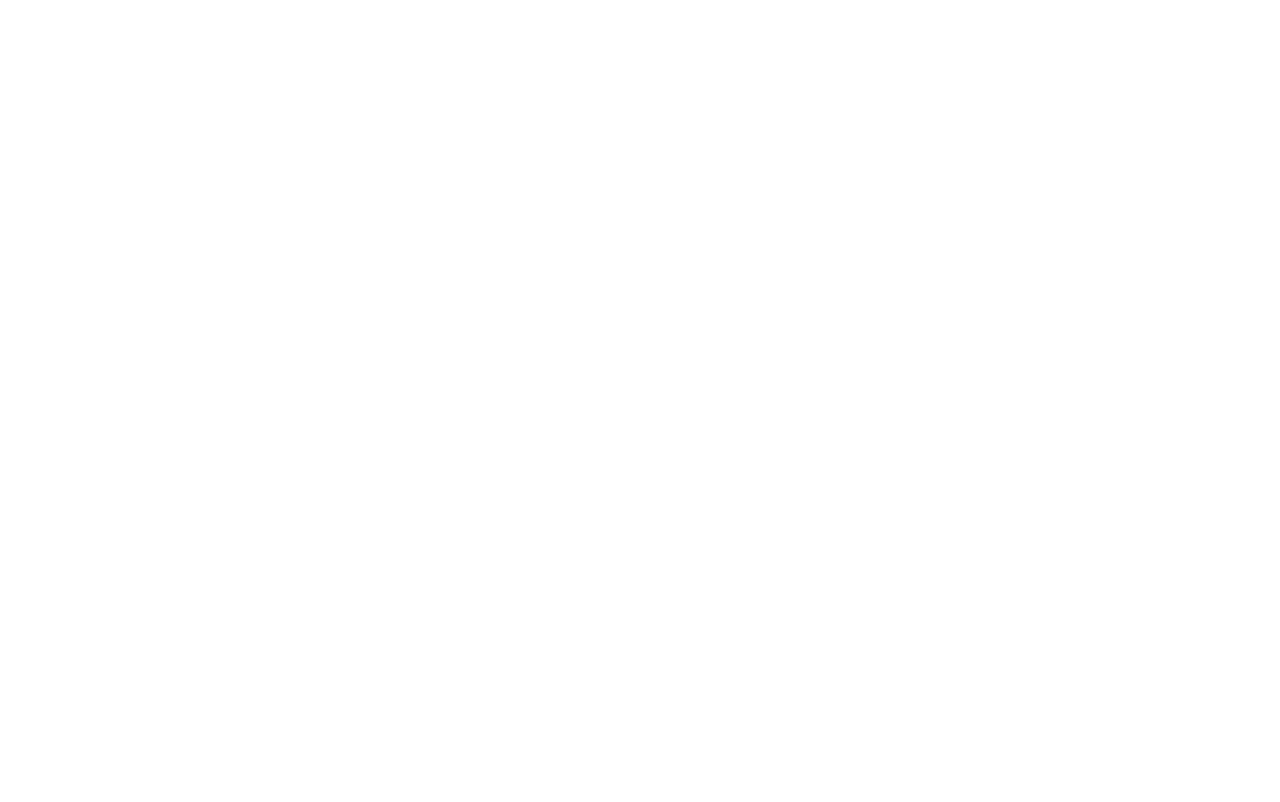
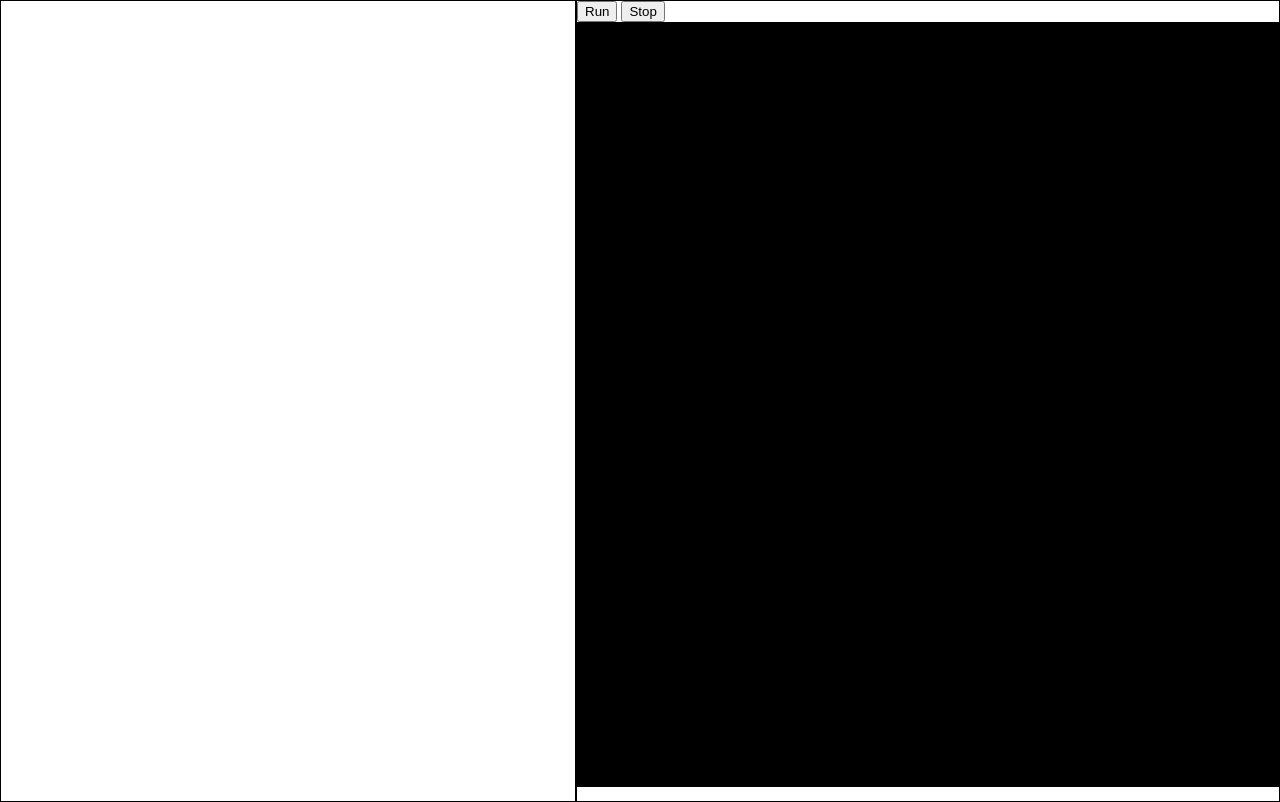
Before and after one commit to sevinatenine/Backwash, a website: page playground/index.html in a window 1280 px wide. Drawn offline with nearby package versions, Linux system fonts and the light colour scheme.

Commit message:
Made changes

```diff
--- a/playground/index.html
+++ b/playground/index.html
@@ -2,14 +2,58 @@
 <html lang="en">
 <head>
     <meta charset="UTF-8">
-    <meta name="viewport" content="width=ß, initial-scale=1.0">
     <title>Document</title>
+
+    <style>
+        body {
+            display: flex;
+            flex-direction: row;
+            margin: 0;
+        }
+
+        #editor {
+            height: 100vh;
+            border: 1px solid black;
+            flex: 7;
+        }
+
+        #io {
+            height: 100vh;
+            border: 1px solid black;
+            flex: 3;
+            display: flex;
+            flex-direction: column;
+        }
+
+        #topBar {
+
+        }
+
+        #terminal {
+            flex: 1;
+        }
+    </style>
+
+    <link rel="stylesheet" href="https://cdn.jsdelivr.net/npm/@xterm/xterm@5.5.0/css/xterm.css" />
+    <script src="https://cdn.jsdelivr.net/npm/@xterm/xterm@5.5.0/lib/xterm.js"></script>
+
+    <script src="https://cdn.jsdelivr.net/npm/backwash-lang@latest/src/code.js"></script>
+    <script src="https://cdn.jsdelivr.net/npm/@xterm/addon-fit@0.10.0/lib/addon-fit.js"></script>
 </head>
 <body>
+    <div id="editor"></div>
+    <div id="io">
+        <div id="topBar">
+            <button id="run">Run</button>
+            <button id="stop">Stop</button>
+        </div>
+        <div id="terminal"></div>
+    </div>
 
+    <script>
+        const runButton = document.getElementById("run");
+        const stopButton = document.getElementById("stop");
 
-    <script src="https://cdn.jsdelivr.net/npm/backwash-lang@latest/src/code.js"></script>
-    <script>
         function exit(errCode) {
             console.trace(`Exited: ${errCode}`);
         }
@@ -32,7 +76,7 @@
             exit(1);
         }
 
-        function inFunc() {
+        async function inFunc() {
             // const buf = Buffer.alloc(1);
 
             // while (true) {
@@ -57,25 +101,61 @@
             //     }
             // }
 
-            outFunc("A");
-            return "A";
+            return new Promise(resolve => setTimeout(resolve, 5000));
         }
 
         function outFunc(char) {
             console.log(char);
         }
 
+        const term = new Terminal({ convertEol: true, cursorBlink: true });
+        const fitAddon = new FitAddon.FitAddon();
+        term.loadAddon(fitAddon);
+        term.open(document.getElementById("terminal"));
+        fitAddon.fit();
+        window.addEventListener("resize", () => fitAddon.fit());
+
         const code = `
+        . 72
+        . 101
+        . 108
+        . 108
+        . 111
+        . 44
+        . 32
+        . 87
+        . 111
+        . 114
+        . 108
+        . 100
+        . 33
+        . 10
         `;
+
+        var controller;
 
         async function main() {
             const runCode = window.BackwashRun;
             if (!runCode) {
+                console.log("BackwashRun not found!");
                 return false;
             }
 
-            runCode(code, inFunc, outFunc, codeError);
+            runButton.addEventListener("click", async function() {
+                controller = new AbortController();
+
+                await runCode(code, inFunc, outFunc, codeError, controller.signal);
+                console.log("Finished");
+            });
+
+            stopButton.addEventListener("click", async function() {
+                if (controller) {
+                    controller.abort();
+                }
+            })
         }
+
+        main();
 
     </script>
 </body>
--- a/src/code.js
+++ b/src/code.js
@@ -1,4 +1,4 @@
-async function run(file, inFunc, outFunc, codeError) {
+async function run(file, inFunc, outFunc, codeError, signal) {
     var lines = file.split("\n").map(a => a.trim());
 
     var variables = [0, 0, 0, 0];
@@ -44,6 +44,10 @@ async function run(file, inFunc, outFunc, codeError) {
 
     for (var pc = 0; pc < lines.length; pc++) {
         var line = lines[pc];
+
+        if (signal?.aborted) {
+            return;
+        }
 
         if (line[0] == "=") {
             var expr = line.slice(1);
--- a/src/main.js
+++ b/src/main.js
@@ -156,4 +156,6 @@ function outFunc(char) {
     }
 }
 
-code.run(file, inFunc, outFunc, codeError);
+var controller = new AbortController()
+
+code.run(file, inFunc, outFunc, codeError, controller.signal);
```
